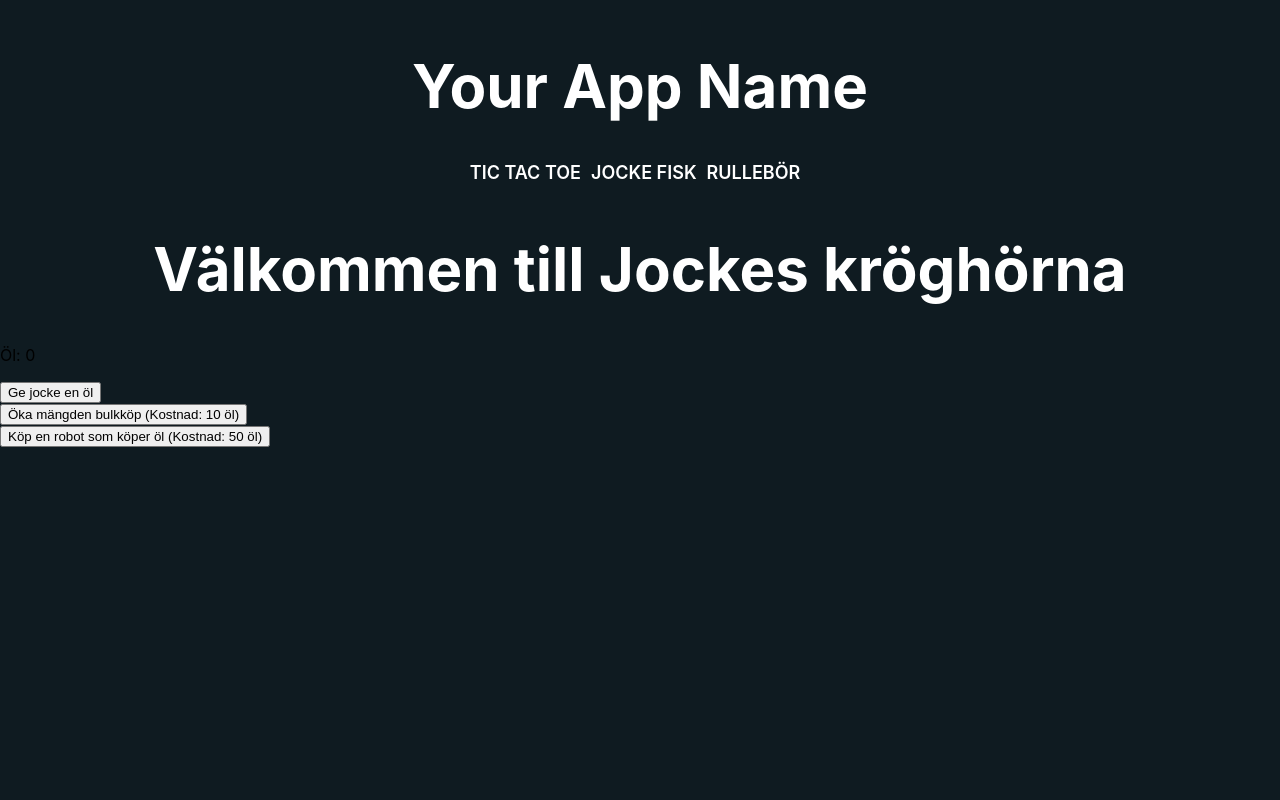
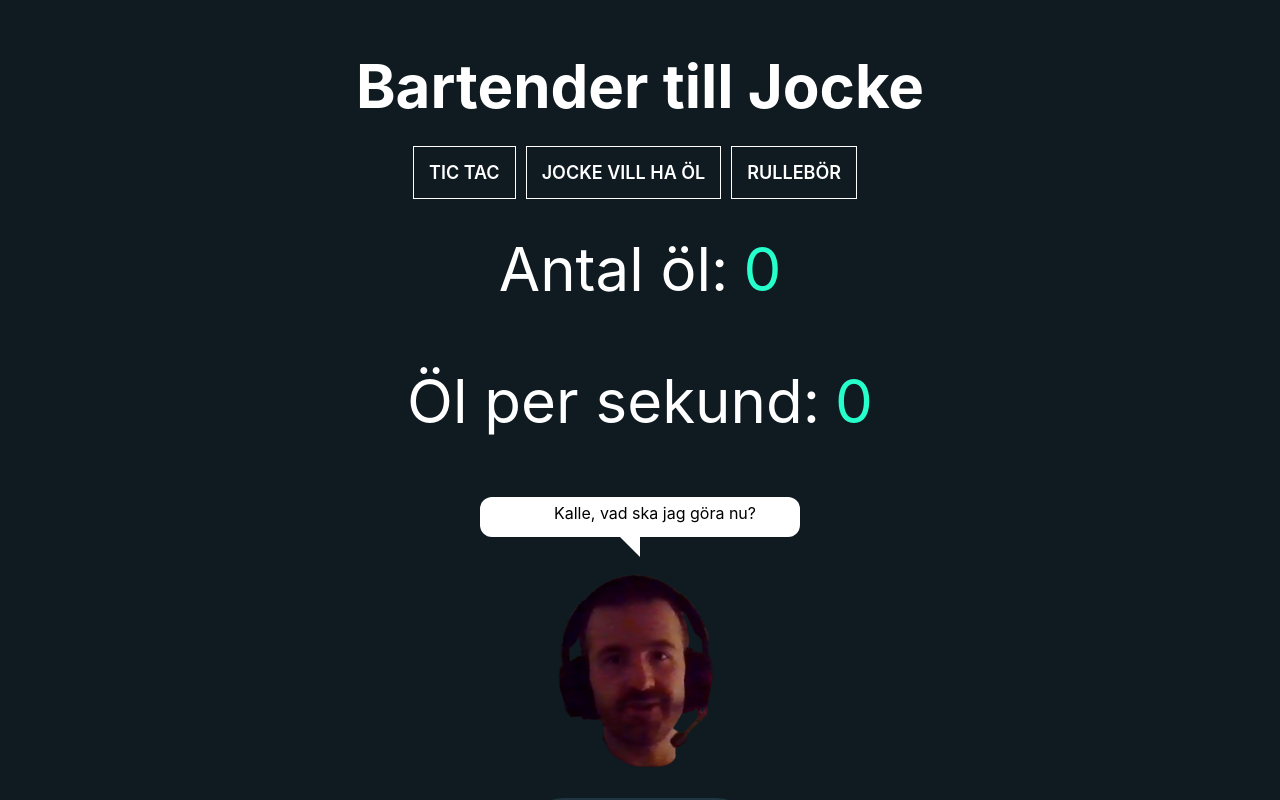
Before and after one commit to leffeluring/tic-tac, a React (Create React App) app: page /fisk in a window 1280 px wide. Shown: the top 800 px of the page. Built offline with nearby package versions, Linux system fonts and the light colour scheme.

Commit message:
Favicon + minigame

```diff
--- a/public/index.html
+++ b/public/index.html
@@ -24,7 +24,7 @@
       work correctly both with client-side routing and a non-root public URL.
       Learn how to configure a non-root public URL by running `npm run build`.
     -->
-    <title>TicTacToe</title>
+    <title>Jockes hörna</title>
   </head>
   <body>
     <noscript>You need to enable JavaScript to run this app.</noscript>
--- a/src/Components/Header.css
+++ b/src/Components/Header.css
@@ -17,11 +17,19 @@
     margin-right: 10px;
     color: white;
 
+
+
     a {
         color: white;
         font-size:18px;
         text-decoration:none;
         text-transform: uppercase;
         font-weight: 600;
+        padding:15px !important;
+        border:1px solid white;
+    }
+    a:hover {
+      color:black;
+      background:white;
     }
   }
--- a/src/Components/Header.jsx
+++ b/src/Components/Header.jsx
@@ -11,12 +11,12 @@ const Header = ({ pageTitle }) => {
     switch (location.pathname) {
       case '/':
         return 'Tic Tac Jocke';
-      case '/about':
-        return 'About';
+      case '/fisk':
+        return 'Bartender till Jocke';
       case '/contact':
         return 'Contact';
       default:
-        return 'Your App Name';
+        return 'Jockesnekula';
     }
   };
 
@@ -25,8 +25,8 @@ const Header = ({ pageTitle }) => {
       <h1  className='title'>{pageTitle || getTitle()}</h1>
       <nav>
       <ul className="header-nav">
-          <li><Link to="/">Tic Tac Toe</Link></li>
-          <li><Link to="/fisk">Jocke fisk</Link></li>
+          <li><Link to="/">Tic Tac</Link></li>
+          <li><Link to="/fisk">Jocke vill ha öl</Link></li>
           <li><Link to="/test">Rullebör</Link></li>
         </ul>
       </nav>
--- a/src/Components/TicTacToe/TicTacToe.jsx
+++ b/src/Components/TicTacToe/TicTacToe.jsx
@@ -28,6 +28,7 @@ function TicTacToe() {
   const [isAITurn, setIsAITurn] = useState(false); // Track AI's turn
 
 
+
   const handleClick = (index) => {
     if (winner || squares[index] || isAITurn) return; // Do not allow clicks during AI's turn
     const newSquares = [...squares];
@@ -47,6 +48,8 @@ function TicTacToe() {
   };
 
 
+
+
   useEffect(() => {
     if (!xIsNext && !winner && isAITurn) {
         setTimeout(() => {
@@ -62,14 +65,20 @@ function TicTacToe() {
 }, [xIsNext, winner, isAITurn, squares]); // Run effect whenever relevant state changes
 
 
-  const status = winner ? `Winner: ${winner}` : `Next player: ${xIsNext ? 'X' : 'O'}`;
-
+let status;
+if (winner === 'X') {
+    status = 'Du vann';
+} else if (winner === 'O') {
+    status = 'All your beer belong to us';
+} else {
+    status = `Next player: ${xIsNext ? 'X' : 'O'}`;
+}
   return (
     <div className='container'>
-    <h1 className='title'>Tic Tac <span>Jocke</span></h1>
     <div className="tictactoe">
     <div className="title">{status}</div>
     <div className="board">
+
         {[0, 1, 2].map(row => (
             <div key={row} className="board-row">
                 {[0, 1, 2].map(col => {
--- /dev/null
+++ b/src/Fisk.css
@@ -0,0 +1,53 @@
+.container {
+    text-align: center;
+}
+.container-box {
+    display: flex;
+    width:80%;
+    margin:auto;
+}
+.jocke {
+    width:200px;
+    margin:auto;
+}
+.talk-bubble {
+    color:black;
+    margin: 20px;
+    bottom: 50px;
+    right: -50px;
+    height: 0;
+    border-top: 20px solid transparent;
+    border-right: 20px solid white;
+    border-bottom: 20px solid transparent;
+    background:white;
+    width: 300px;
+    margin: auto;
+    margin-bottom: 25px;
+    p {
+        margin-top: -34px;
+    margin-left: 50px;
+    }
+  }
+
+  .tri-right.border:before {
+    content: '';
+    width: 0;
+    height: 0;
+    right: -19px;
+    bottom: -20px;
+    border-top: 20px solid transparent;
+    border-right: 20px solid white;
+    border-bottom: 20px solid transparent;
+    border-right-color: inherit;
+    pointer-events: none;
+  }
+
+
+  .round {
+    border-radius: 12px;
+  }
+
+  .talktext {
+    color:White;
+    padding: 10px;
+  }
--- a/src/Fisk.js
+++ b/src/Fisk.js
@@ -1,20 +1,31 @@
 import React, { useState, useEffect } from 'react';
 import Header from './Components/Header';
+import Image from './Components/Assets/jocke.png';
+import './Fisk.css'
+import Notification from './Notification'
 
 function Fisk() {
   const [cookies, setCookies] = useState(0);
+  const [cookiesPerMinute, setCookiesPerMinute] = useState(0);
   const [clickValue, setClickValue] = useState(1);
   const [autoClickValue, setAutoClickValue] = useState(0);
+  const [isClicked, setIsClicked] = useState(false);
+
 
   useEffect(() => {
     const interval = setInterval(() => {
       setCookies(cookies + autoClickValue);
+      setCookiesPerMinute(autoClickValue);
     }, 1000);
     return () => clearInterval(interval);
   }, [cookies, autoClickValue]);
 
   const clickCookie = () => {
     setCookies(cookies + clickValue);
+    setIsClicked(true);
+    setTimeout(() => {
+      setIsClicked(false);
+    }, 200);
   };
 
   const upgradeClickValue = () => {
@@ -38,14 +49,23 @@ function Fisk() {
   return (
 
     <div>
+          <div className='container'>
         <Header/>
-      <h1 className='title'>Välkommen till Jockes kröghörna</h1>
-      <p>Öl: {cookies}</p>
-      <button onClick={clickCookie}>Ge jocke en öl</button>
+      <p className='title'>Antal öl: <span>{cookies}</span></p>
+      <p className='title'>Öl per sekund: <span>{cookiesPerMinute}</span></p>
+      <Notification/>
+      <img
+        className='jocke'
+        src={Image}
+        alt="Cookie"
+        onClick={clickCookie}
+        style={{ cursor: 'pointer', transition: 'transform 0.1s ease', transform: isClicked ? 'scale(0.9)' : 'scale(1)' }}
+      />
       <br />
-      <button onClick={upgradeClickValue}>Öka mängden bulkköp (Kostnad: 10 öl)</button>
+      <button className="reset" onClick={upgradeClickValue}>Öka mängden bulkköp (Kostnad: 10 öl)</button>
       <br />
-      <button onClick={purchaseAutoClicker}>Köp en robot som köper öl (Kostnad: 50 öl)</button>
+      <button className="reset"  onClick={purchaseAutoClicker}>Köp en robot som köper öl (Kostnad: 50 öl)</button>
+    </div>
     </div>
   );
 }
--- /dev/null
+++ b/src/Notification.jsx
@@ -0,0 +1,32 @@
+import React, { useState, useEffect } from 'react';
+
+const NotificationBar = () => {
+  const [messages, setMessages] = useState([
+    "Ge mig öl!",
+    "Kalle, vad ska jag göra nu?",
+    "Zelda har så sjuk story",
+    "Fyfan jag är så jävla knackad"
+  ]);
+  const [currentMessage, setCurrentMessage] = useState('');
+
+  useEffect(() => {
+    const intervalId = setInterval(() => {
+      const randomIndex = Math.floor(Math.random() * messages.length);
+      setCurrentMessage(messages[randomIndex]);
+    }, 5000); // Change the interval time as needed (currently set to 5 seconds)
+
+    return () => clearInterval(intervalId);
+  }, [messages]);
+
+  return (
+    <div className="talk-bubble tri-right border round btm-right-in">
+      {currentMessage ? (
+        <p>{currentMessage}</p>
+      ) : (
+        <p>Äntligen fredag!! Klicka på mig för att ge mig öl</p> // Fallback message when there are no messages
+      )}
+    </div>
+  );
+};
+
+export default NotificationBar;
```
Also changed, not shown: 1 other file (tests, documents, lock files or other folders).
